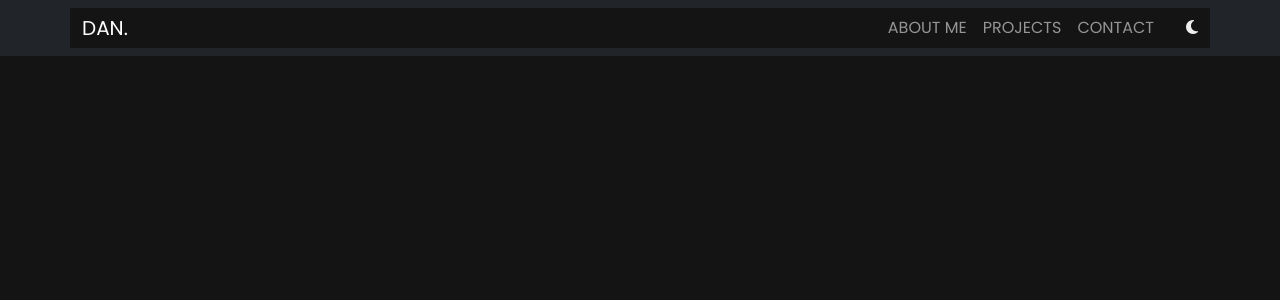
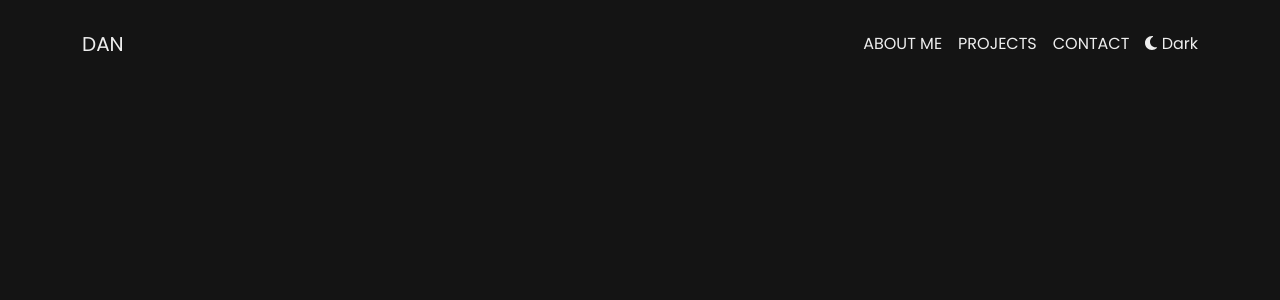
Before and after one commit to DAnoche/My-Porpolio, a React (Create React App) app: page / in a window 1280 px wide. Shown: the top 300 px of the page. Built offline with nearby package versions, Linux system fonts and the light colour scheme.

Commit message:
make the navbar responsive

```diff
--- a/package.json
+++ b/package.json
@@ -3,6 +3,8 @@
   "version": "0.1.0",
   "private": true,
   "dependencies": {
+    "@fortawesome/free-solid-svg-icons": "^6.4.0",
+    "@fortawesome/react-fontawesome": "^0.2.0",
     "@testing-library/jest-dom": "^5.16.5",
     "@testing-library/react": "^13.4.0",
     "@testing-library/user-event": "^13.5.0",
--- a/public/index.html
+++ b/public/index.html
@@ -19,6 +19,13 @@
       crossorigin="anonymous"
       referrerpolicy="no-referrer"
     />
+    <link
+      rel="stylesheet"
+      href="https://cdnjs.cloudflare.com/ajax/libs/font-awesome/5.15.3/css/all.min.css"
+      integrity="sha512-2QQiHQf/LPvho8N+NLpoTVGUhjP/kcN/Tr0zOf/8t4Kj4c1zvSZRiJQLkzjM+dD9X5pw2MKPHG5qYlu2lGwKjA=="
+      crossorigin="anonymous"
+      referrerpolicy="no-referrer"
+    />
     <link rel="icon" href="./assets/favico.svg" />
     <title>My Portfolio</title>
   </head>
--- a/src/App.css
+++ b/src/App.css
@@ -13,3 +13,54 @@
   --textColor: #eee;
   --textColorHighlight: #2b6abc;
 }
+
+/* Navbar */
+
+.nav-logo {
+  color: var(--textColor);
+}
+
+.nav-logo:hover {
+  color: var(--textColorHighlight);
+}
+
+.nav-ul-dark a {
+  color: var(--textColor);
+}
+
+.nav-ul-dark a:hover {
+  color: var(--textColorHighlight);
+  border-top: var(--textColorHighlight) solid 2px;
+}
+
+.nav-theme-icon {
+  color: var(--textColor);
+  cursor: pointer;
+}
+
+.nav-theme-icon:hover {
+  color: var(--textColorHighlight);
+}
+
+.nav-toggler {
+  color: var(--textColor);
+}
+
+.nav-toggler:hover {
+  color: var(--textColorHighlight);
+}
+
+.navbar-toggler:focus {
+  outline: none;
+  box-shadow: none;
+}
+
+@media only screen and (max-width: 425px) {
+  .nav-theme-icon {
+    border-top: 1px solid var(--textColorHighlight);
+    width: 100%;
+    margin-top: 1.25em;
+    padding: 0.5em;
+    text-align: center;
+  }
+}
--- a/src/Navbar/navbar.css
+++ /dev/null
@@ -1,26 +0,0 @@
-.nav-logo {
-  color: var(--textColor);
-}
-
-.nav-logo:hover {
-  color: var(--textColorHighlight);
-}
-
-.nav-ul-dark a {
-  color: var(--textColor);
-}
-
-.nav-ul-dark a:hover {
-  color: var(--textColorHighlight);
-  border-top: var(--textColorHighlight) solid 2px;
-}
-
-.nav-theme-icon {
-  color: var(--textColor);
-  padding-left: 1em;
-  cursor: pointer;
-}
-
-.nav-theme-icon:hover {
-  color: var(--textColorHighlight);
-}
--- a/src/Navbar/navbar.jsx
+++ b/src/Navbar/navbar.jsx
@@ -1,27 +1,48 @@
-import React from "react";
-import "./navbar.css";
+import React, { useState } from "react";
+import { FontAwesomeIcon } from "@fortawesome/react-fontawesome";
+import {
+  faBars,
+  faTimes,
+  faMoon,
+  faSun,
+} from "@fortawesome/free-solid-svg-icons";
 
 function Navbar() {
+  const [collapsed, setCollapsed] = useState(true);
+  const [theme, setTheme] = useState("dark");
+
+  const toggleCollapse = () => {
+    setCollapsed(!collapsed);
+  };
+
+  const toggleTheme = () => {
+    setTheme(theme === "dark" ? "light" : "dark");
+  };
+
   return (
-    <>
-      <nav className="navbar navbar-expand-lg navbar-dark bg-dark">
+    <nav className={`navbar navbar-expand-md mt-3 ${theme}`}>
       <div className="container">
-          <a href="/" className="navbar-brand">
-            DAN.
+        <a href="/" className="nav-logo navbar-brand">
+          DAN
         </a>
         <button
           className="navbar-toggler"
           type="button"
-            data-bs-toggle="collapse"
-            data-bs-target="#navbarNav"
-            aria-controls="navbarNav"
-            aria-expanded="false"
-            aria-label="Toggle navigation"
+          onClick={toggleCollapse}
         >
-            <span className="navbar-toggler-icon"></span>
+          <span className="nav-toggler">
+            {collapsed ? (
+              <FontAwesomeIcon icon={faBars} />
+            ) : (
+              <FontAwesomeIcon icon={faTimes} />
+            )}
+          </span>
         </button>
-          <div className="collapse navbar-collapse" id="navbarNav">
-            <ul className="navbar-nav ms-auto">
+        <div
+          className={`collapse navbar-collapse ${collapsed ? "" : "show"}`}
+          id="navbarNav"
+        >
+          <ul className="nav-ul-dark navbar-nav ms-auto">
             <li className="nav-item">
               <a href="#About-me" className="nav-link">
                 ABOUT ME
@@ -37,16 +58,19 @@ function Navbar() {
                 CONTACT
               </a>
             </li>
-              <li className="nav-item d-flex justify-contents-center align-items-center">
-                <span className="nav-theme-icon ">
-                  <i className="fas fa-moon"></i>
+            <li
+              className="nav-item d-flex justify-contents-start align-items-center"
+              onClick={toggleTheme}
+            >
+              <span className="nav-theme-icon">
+                <FontAwesomeIcon icon={theme === "dark" ? faMoon : faSun} />
+                &nbsp;{theme === "dark" ? "Dark" : "Light"}
               </span>
             </li>
           </ul>
         </div>
       </div>
     </nav>
-    </>
   );
 }
 
```
Also changed, not shown: 1 other file (tests, documents, lock files or other folders). Lines whose indentation alone changed are shown as unchanged.
